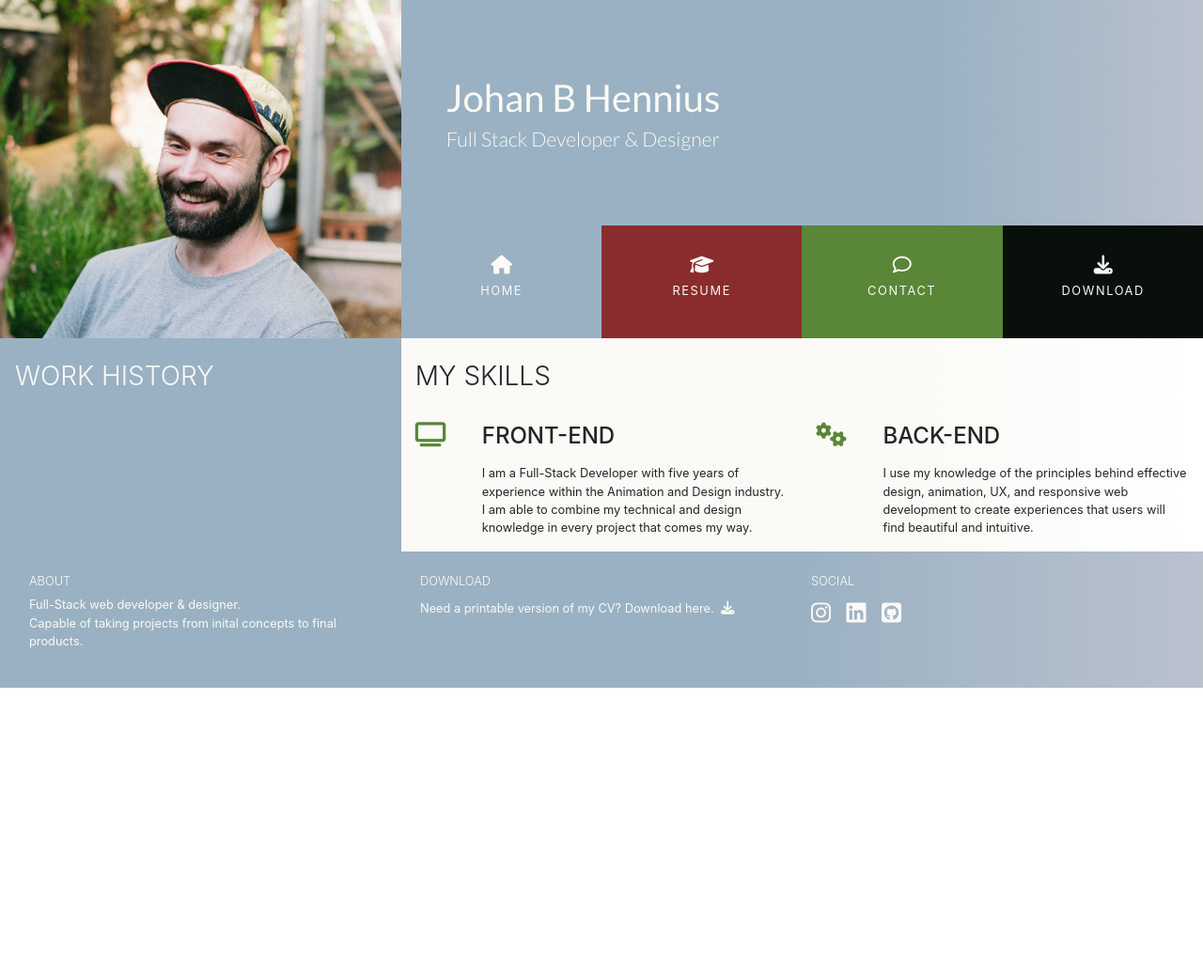
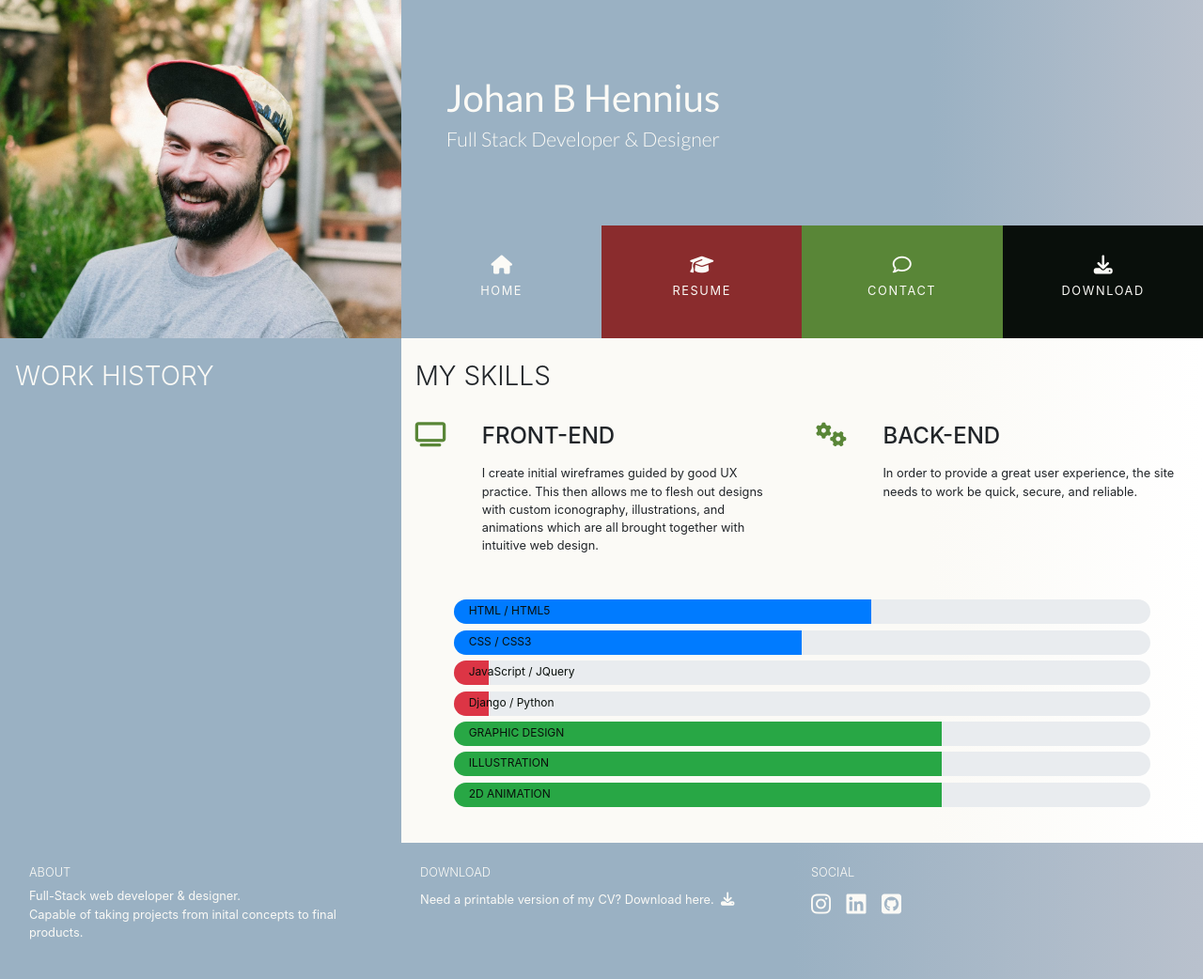
Before and after one commit to Johan-Hennius/ucd-resume, a plain HTML site: page resume.html in a window 1280 px wide. Shown: the whole page at 94% size. Before the commit the page ends 800 px from the top, so only its background shows below. Drawn offline with nearby package versions, Linux system fonts and the light colour scheme.

Commit message:
Add progress bars

```diff
--- a/assets/css/style.css
+++ b/assets/css/style.css
@@ -307,3 +307,23 @@ footer {
   position: relative;
   width: 60%;
 }
+
+/*---------------------------------------------------------My skills*/
+.progress-section {
+  margin: 2rem 1.625rem;
+}
+
+.progress {
+  position: relative;
+  height: 1.625rem;
+  border-radius: 1rem;
+  margin-bottom: .4rem;
+}
+
+.progress-type {
+  position: absolute;
+  left: 1rem;
+  font-weight: 400;
+  color: var(--black-color);
+  margin-top: .75rem;
+}
--- a/resume.html
+++ b/resume.html
@@ -44,10 +44,12 @@
                                         aria-hidden="true"></i><span>Resume</span></a>
                             </li>
                             <li id="contact" class="col-6 col-sm-3 list-inline-item ui-menu-color-contact menuitem">
-                                <a href="contact.html" class="hvr-underline-from-center"><i class="fa fa-comment-o" aria-hidden="true"></i><span>Contact</span></a>
+                                <a href="contact.html" class="hvr-underline-from-center"><i class="fa fa-comment-o"
+                                        aria-hidden="true"></i><span>Contact</span></a>
                             </li>
                             <li id="download" class="col-6 col-sm-3 list-inline-item ui-menu-color-download menuitem">
-                                <a href="/" class="hvr-underline-from-center"><i class="fa fa-download" aria-hidden="true"></i><span>Download</span></a>
+                                <a href="/" class="hvr-underline-from-center"><i class="fa fa-download"
+                                        aria-hidden="true"></i><span>Download</span></a>
                             </li>
                         </ul>
                     </div>
@@ -86,10 +88,7 @@
                                     Front-end
                                 </h4>
                                 <p>
-                                    I am a Full-Stack Developer with five years of experience within the Animation and
-                                    Design industry.
-                                    I am able to combine my technical and design knowledge in every project that comes
-                                    my way.
+                                    I create initial wireframes guided by good UX practice. This then allows me to flesh out designs with custom iconography, illustrations, and animations which are all brought together with intuitive web design.
                                 </p>
                             </div>
 
@@ -105,12 +104,63 @@
                                     Back-end
                                 </h4>
                                 <p>
-                                    I use my knowledge of the principles behind effective design, animation, UX, and
-                                    responsive web development to create experiences that users will find beautiful and
-                                    intuitive.
+                                    In order to provide a great user experience, the site needs to work be quick, secure, and reliable.
                                 </p>
                             </div>
 
+                        </div>
+                    </div>
+                </div>
+                <div class="row progress-section">
+                    <div class="col">
+                        <div class="progress">
+                            <div class="progress-bar" role="progressbar" aria-valuenow="60" aria-valuemin="0"
+                                aria-valuemax="100" style="width: 60%;">
+                                <span class="sr-only">60% complete.</span>
+                            </div>
+                            <span class="progress-type">HTML / HTML5</span>
+                        </div>
+                        <div class="progress">
+                            <div class="progress-bar" role="progressbar" aria-valuenow="50" aria-valuemin="0"
+                                aria-valuemax="100" style="width: 50%;">
+                                <span class="sr-only">50% complete.</span>
+                            </div>
+                            <span class="progress-type">CSS / CSS3</span>
+                        </div>
+                        <div class="progress">
+                            <div class="progress-bar bg-danger" role="progressbar" aria-valuenow="5" aria-valuemin="0"
+                                aria-valuemax="100" style="width: 5%;">
+                                <span class="sr-only">5% complete.</span>
+                            </div>
+                            <span class="progress-type">JavaScript / JQuery</span>
+                        </div>
+                        <div class="progress">
+                            <div class="progress-bar bg-danger" role="progressbar" aria-valuenow="5" aria-valuemin="0"
+                                aria-valuemax="100" style="width: 5%;">
+                                <span class="sr-only">5% complete.</span>
+                            </div>
+                            <span class="progress-type">Django / Python</span>
+                        </div>
+                        <div class="progress">
+                            <div class="progress-bar bg-success" role="progressbar" aria-valuenow="70" aria-valuemin="0"
+                                aria-valuemax="100" style="width: 70%;">
+                                <span class="sr-only">70% complete.</span>
+                            </div>
+                            <span class="progress-type uppercase">Graphic Design</span>
+                        </div>
+                        <div class="progress">
+                            <div class="progress-bar bg-success" role="progressbar" aria-valuenow="70" aria-valuemin="0"
+                                aria-valuemax="100" style="width: 70%;">
+                                <span class="sr-only">70% complete.</span>
+                            </div>
+                            <span class="progress-type uppercase">Illustration</span>
+                        </div>
+                        <div class="progress">
+                            <div class="progress-bar bg-success" role="progressbar" aria-valuenow="70" aria-valuemin="0"
+                                aria-valuemax="100" style="width: 70%;">
+                                <span class="sr-only">70% complete.</span>
+                            </div>
+                            <span class="progress-type uppercase">2D Animation</span>
                         </div>
                     </div>
                 </div>
```
